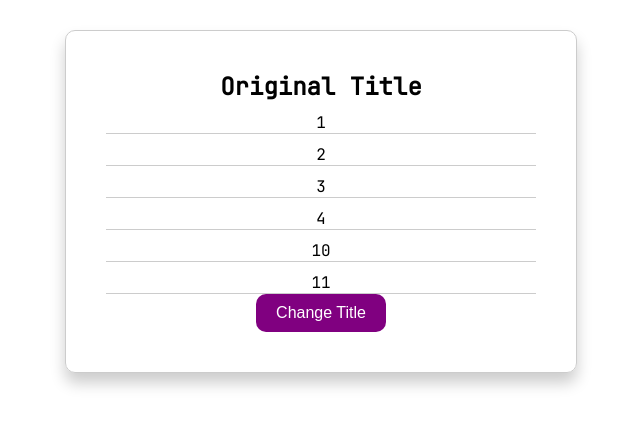
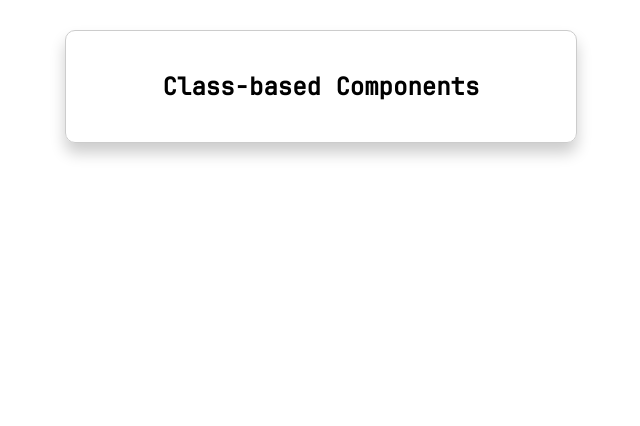
Before and after one commit to JasonWu73/es, a React (Vite) app in the folder vite-react/: page / in a window 1280 px wide. Shown: the top 426 px of the page, without its empty margins (319-959 px from the left). Built offline with nearby package versions, Linux system fonts and the light colour scheme.

Commit message:
reset project

```diff
--- a/vite-react/src/App.tsx
+++ b/vite-react/src/App.tsx
@@ -1,31 +1,10 @@
+import React from 'react';
 import './App.scss';
-import React from 'react';
-import DemoList from './components/demo/DemoList';
-import Button from './components/ui/Button';
-
-function getFalse() {
-  console.log('getFalse');
-  return false;
-}
 
 export default function App() {
-  console.log('=====App=====');
-  const [titleState, setTitleState] = React.useState('Original Title');
-  const nums = React.useMemo(() => initNums([11, 10]), []);
-
-  function initNums(initials: number[]) {
-    console.log('init number array');
-    return [...initials, 2, 1, 4, 3];
-  }
-
-  const handleChangeTitleClick = React.useCallback(() => {
-    setTitleState(Math.random().toString());
-  }, []);
-
   return (
     <div className="app">
-      <DemoList title={titleState} items={nums}/>
-      <Button onClick={handleChangeTitleClick}>Change Title</Button>
+      <h2>Class-based Components</h2>
     </div>
   );
 }
--- a/vite-react/src/components/demo/DemoList.module.scss
+++ /dev/null
@@ -1,11 +0,0 @@
-.list {
-
-  ul {
-    list-style: none;
-
-    li {
-      margin-top: 1rem;
-      border-bottom: 0.1rem solid #ccc;
-    }
-  }
-}
--- a/vite-react/src/components/demo/DemoList.tsx
+++ /dev/null
@@ -1,30 +0,0 @@
-import React from 'react';
-import classes from './DemoList.module.scss';
-
-export default React.memo(DemoList);
-
-function DemoList({ title, items }: {
-  title: string,
-  items: number[]
-}) {
-  console.log('====DemoList====');
-  const sortedItems = React.useMemo(
-    () => {
-      console.log('sorting items');
-      const copiedItems = [...items];
-      return copiedItems.sort((a, b) => {
-        return a - b;
-      });
-    },
-    [items]
-  );
-
-  return (
-    <div className={classes.list}>
-      <h2>{title}</h2>
-      <ul>
-        {sortedItems.map(item => <li key={item}>{item}</li>)}
-      </ul>
-    </div>
-  );
-}
--- a/vite-react/src/components/ui/Button.module.scss
+++ /dev/null
@@ -1,13 +0,0 @@
-.btn {
-  cursor: pointer;
-  background-color: purple;
-  color: white;
-  border: none;
-  border-radius: 1rem;
-  padding: 1rem 2rem;
-  font-size: 1.6rem;
-
-  &:hover {
-    background-color: #910391;
-  }
-}
--- a/vite-react/src/components/ui/Button.tsx
+++ /dev/null
@@ -1,18 +0,0 @@
-import classes from './Button.module.scss';
-import React from 'react';
-
-export default React.memo(Button);
-
-function Button({ onClick, children }: ButtonProps) {
-  console.log('Button RUNNING');
-  return (
-    <button onClick={onClick} className={classes.btn}>
-      {children}
-    </button>
-  );
-}
-
-interface ButtonProps {
-  onClick: () => void;
-  children: React.ReactNode;
-}
```
Also changed, not shown: vite-react/src/components/demo/DemoOutput.tsx (deleted, +0 -15 lines), vite-react/src/components/demo/MyParagraph.tsx (deleted, +0 -12 lines).
